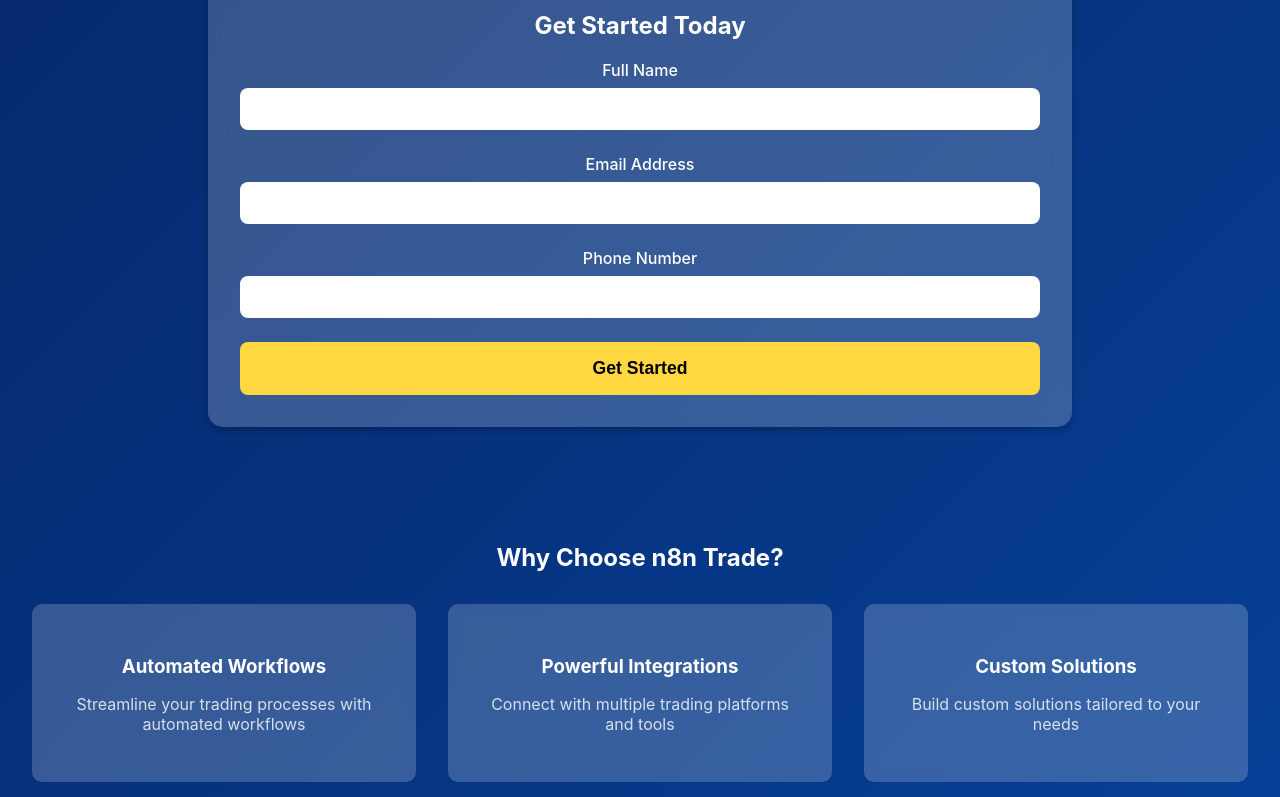
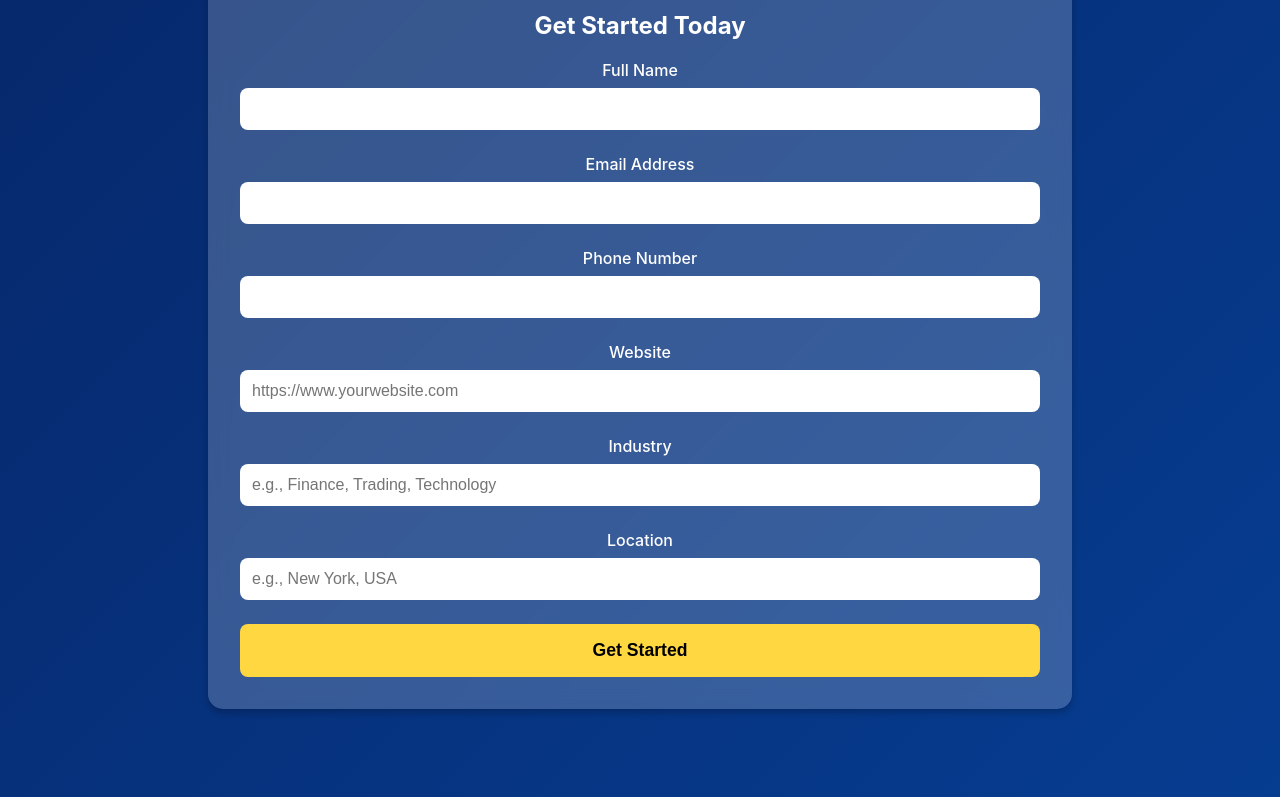
Before and after one commit to IrronRoman19/n8n-funnel, a React (Create React App) app: page / in a window 1280 px wide. Shown: the part 445-1242 px from the top of the page. Built offline with nearby package versions, Linux system fonts and the light colour scheme.

Commit message:
added additional output

```diff
--- a/src/components/LandingPage.tsx
+++ b/src/components/LandingPage.tsx
@@ -129,6 +129,42 @@
             />
           </div>
 
+          <div className="form-group">
+            <label htmlFor="website">Website</label>
+            <input
+              type="url"
+              id="website"
+              name="website"
+              value={formData.website}
+              onChange={handleChange}
+              placeholder="https://www.yourwebsite.com"
+            />
+          </div>
+
+          <div className="form-group">
+            <label htmlFor="industry">Industry</label>
+            <input
+              type="text"
+              id="industry"
+              name="industry"
+              value={formData.industry}
+              onChange={handleChange}
+              placeholder="e.g., Finance, Trading, Technology"
+            />
+          </div>
+
+          <div className="form-group">
+            <label htmlFor="location">Location</label>
+            <input
+              type="text"
+              id="location"
+              name="location"
+              value={formData.location}
+              onChange={handleChange}
+              placeholder="e.g., New York, USA"
+            />
+          </div>
+
           <button
             type="submit"
             className="submit-button"
```
